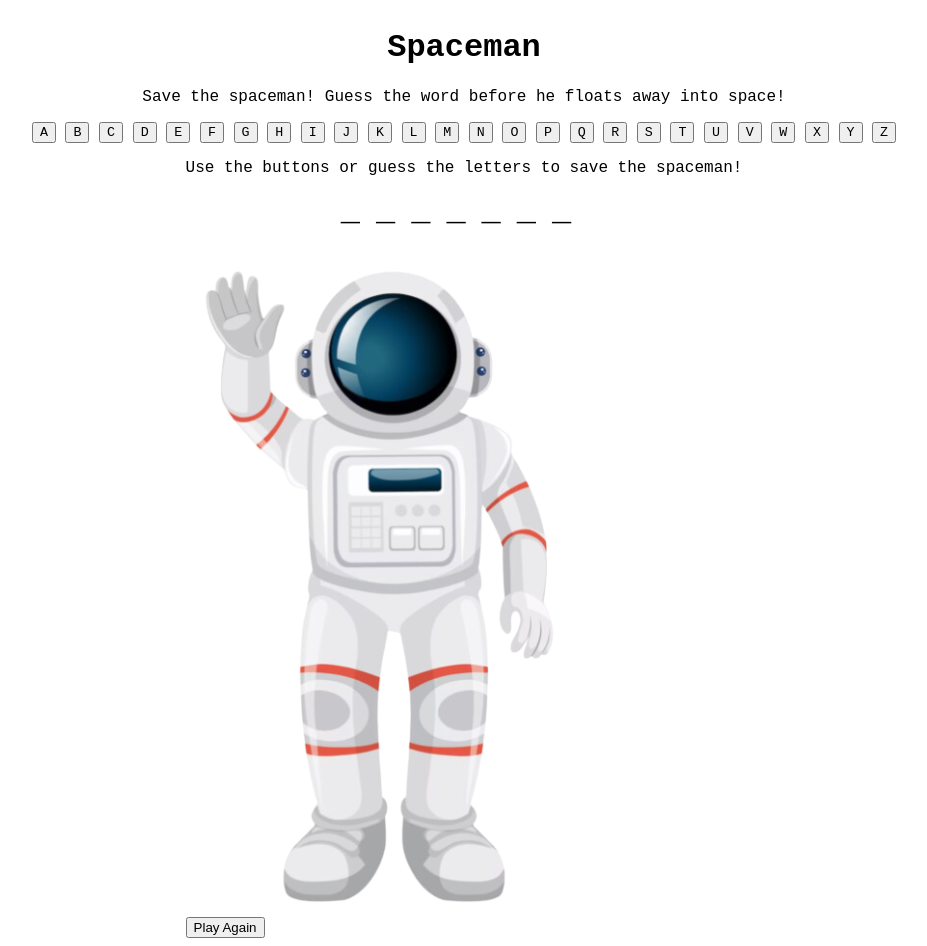
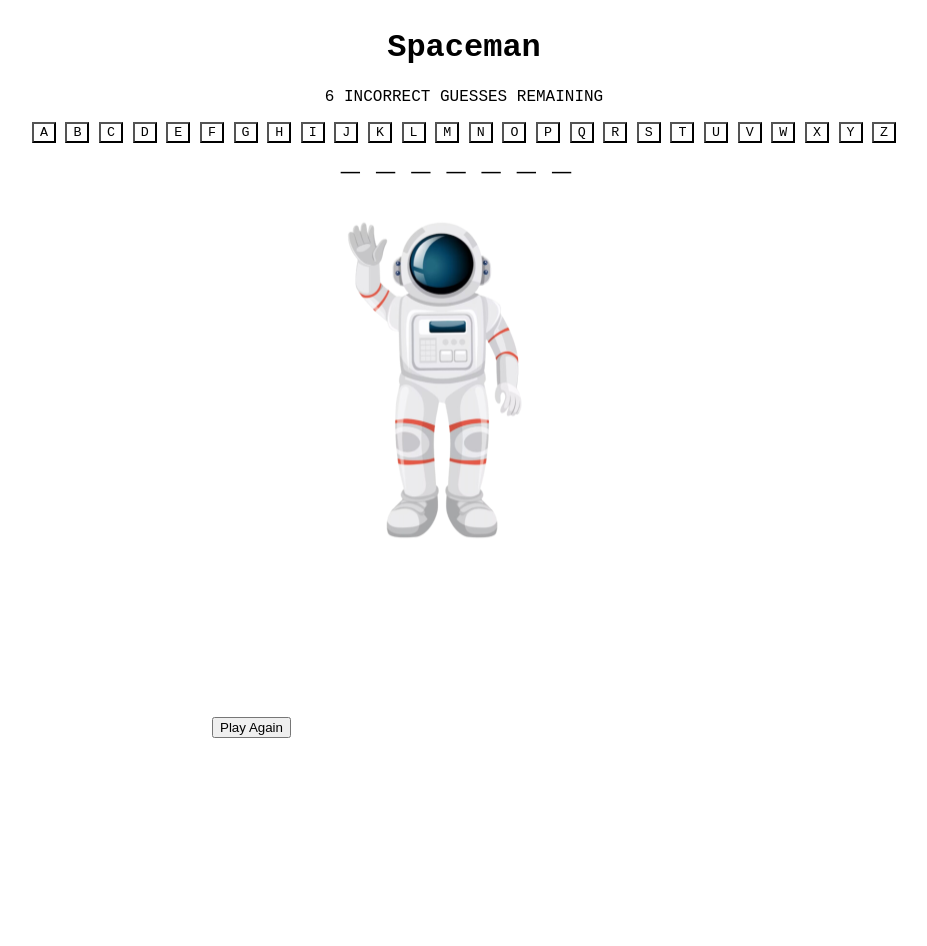
Before and after one commit to Dellolow/spaceman-project, a plain HTML site: page index.html in a window 1280 px wide. Shown: the whole page, without its empty margins (176-1103 px from the left). After the commit the page ends 800 px from the top, so only its background shows below. Drawn offline with Linux system fonts and the light colour scheme.

Commit message:
Finish MVP

```diff
--- a/css/main.css
+++ b/css/main.css
@@ -15,6 +15,8 @@ body {
   height: 687px;
   background-image: url("../imgs/spaceman-filmstrip.png");
   background-position-x: 0;
+  transform: scale(0.5);
+  margin-top: -150px;
 }
 
 #word-display {
--- a/index.html
+++ b/index.html
@@ -45,7 +45,6 @@
     </section>
 
     <main>
-        <p id="instructions">Use the buttons or guess the letters to save the spaceman!</p>
         <div id="word-display"></div>
         <div id="spaceman"></div>
         <button id="reset-button">Play Again</button>
--- a/js/main.js
+++ b/js/main.js
@@ -2,6 +2,7 @@
 const SPRITE_WIDTH = 504; // Width of each frame in the filmstrip
 const TOTAL_FRAMES = 6; // Total number of frames in the filmstrip
 const WORDBANK = ['PLUTO', 'MARS', 'COMET', 'BIGBANG', 'NEBULA', 'EARTH', 'STARS']; // Word bank
+const MAX_WRONG_GUESSES = 6;
 
 /*---------- Variables (state) ---------*/
 let selectedWord; // The word to guess
@@ -11,9 +12,11 @@ let wrongGuesses;   // Incorrect guesses
 /*----- Cached Element References  -----*/
 const spacemanEl = document.getElementById('spaceman');
 const wordDisplayEl = document.getElementById('word-display');
-const wrongLettersEl = document.getElementById('wrong-letters');
 const letterButtonsContainer = document.getElementById('letter-btns');
 const resetButton = document.getElementById('reset-button');
+const letterBtns = document.querySelectorAll('#letter-btns > button');
+const msgEl = document.querySelector('p');
+
 
 /*----------- Event Listeners ----------*/
 resetButton.addEventListener('click', init);
@@ -24,7 +27,33 @@ letterButtonsContainer.addEventListener('click', handleGuess);
 function render() {
   spacemanEl.style.backgroundPositionX = `-${SPRITE_WIDTH * (6 - wrongGuesses.length)}px`;
   wordDisplayEl.textContent = displayedWord;
+  renderLetterBtns();
+  renderMessage();
 }
+
+function renderLetterBtns() {
+    letterBtns.forEach(function(btn) {
+        const letter = btn.innerText;
+        if (wrongGuesses.includes(letter)) {
+            btn.style.backgroundColor = 'pink';
+        } else if (displayedWord.includes(letter)) {
+            btn.style.backgroundColor = 'lightgreen';
+        } else {
+            btn.style.backgroundColor = 'white';
+        }
+    });
+}
+
+function renderMessage() {
+    if (selectedWord === displayedWord) {
+        msgEl.innerText = 'WINNER';
+    } else if (wrongGuesses.length === MAX_WRONG_GUESSES) {
+        msgEl.innerText = 'LOSER';
+    } else {
+        msgEl.innerText = `${MAX_WRONG_GUESSES - wrongGuesses.length} INCORRECT GUESSES REMAINING`;
+    }
+}
+
 // Start a new game
 function init() {
     // Reset state
```
